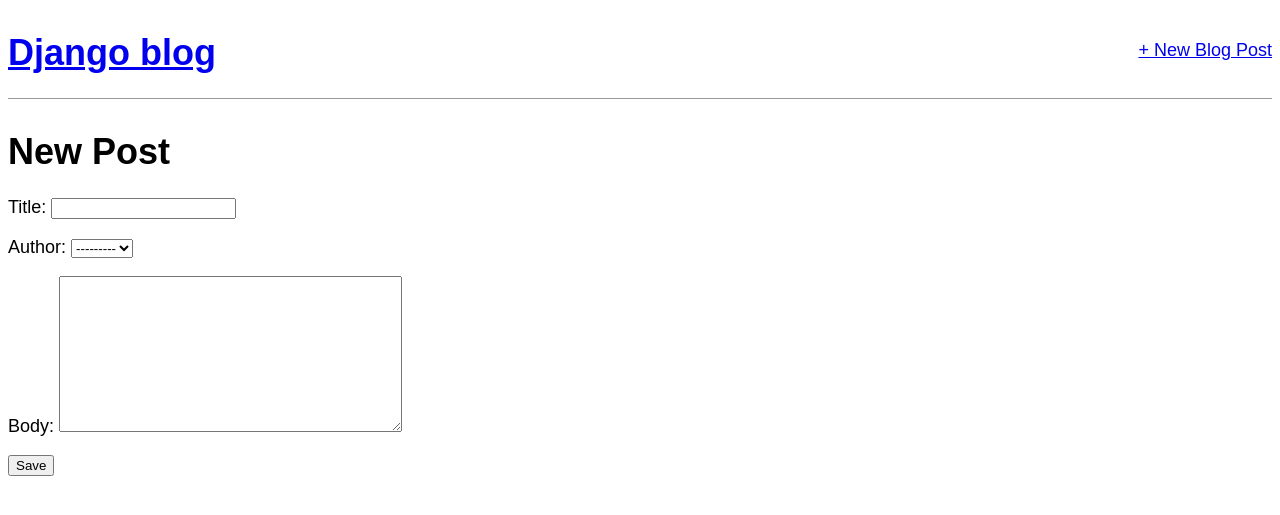
After one commit to aakashpadhiyar/blog-app-django, a Django app: page /post/new/ in a window 1280 px wide. The commit adds this page. Shown: the top 515 px of the page. Run offline with Django 3.2, Linux system fonts and the light colour scheme.

Commit message:
Ch5 + Ch6 first commit

```diff
--- a/blog/models.py
+++ b/blog/models.py
@@ -1,5 +1,5 @@
 from django.db import models
-
+from django.urls import reverse
 # Create your models here.
 class Post(models.Model):
     title = models.CharField(max_length=200)
@@ -11,3 +11,6 @@
 
     def __str__(self):
         return self.title
+
+    def get_absolute_url(self):
+        return reverse('post_detail', args=[str(self.id)])
--- a/blog/urls.py
+++ b/blog/urls.py
@@ -1,7 +1,8 @@
 from django.urls import path
-from .views import BlogListView, BlogDetailView
+from .views import BlogListView, BlogDetailView, BlogCreateView
 
 urlpatterns = [
+    path('post/new/', BlogCreateView.as_view(), name='post_new'),
     path('post/<int:pk>/', BlogDetailView.as_view(), name='post_detail'),
     path('', BlogListView.as_view(), name='home'),
 ]
--- a/blog/views.py
+++ b/blog/views.py
@@ -1,11 +1,17 @@
-from django.views  import generic
+from django.views.generic  import ListView, DetailView
+from django.views.generic.edit import CreateView
 from .models import Post
 # Create your views here.
 
-class BlogListView(generic.ListView):
+class BlogListView(ListView):
     model = Post
     template_name = 'home.html'
 
-class BlogDetailView(generic.DetailView):
+class BlogDetailView(DetailView):
     model = Post
     template_name = 'post_detail.html'
+
+class BlogCreateView(CreateView):
+    model = Post
+    template_name = 'post_new.html'
+    fields = '__all__'
--- a/blog_project/settings.py
+++ b/blog_project/settings.py
@@ -25,7 +25,7 @@
 # SECURITY WARNING: don't run with debug turned on in production!
 DEBUG = True
 
-ALLOWED_HOSTS = []
+ALLOWED_HOSTS = ['*']
 
 
 # Application definition
--- a/templates/base.html
+++ b/templates/base.html
@@ -6,9 +6,16 @@
     <link href="{% static 'css/base.css' %}" rel="stylesheet">
   </head>
   <body>
+    <div>
     <header>
-      <h1><a href="{% url 'home' %}">Django blog</a></h1>
+      <div class="nav-left">
+          <h1><a href="{% url 'home' %}">Django blog</a></h1>
+      </div>
+      <div class="nav-right">
+          <a href="{% url 'post_new' %}">+ New Blog Post</a>
+      </div>
     </header>
+    </div>
     <div>
     {% block contant %}
     {% endblock contant %}
--- a/templates/post_detail.html
+++ b/templates/post_detail.html
@@ -3,8 +3,8 @@
 {% block contant %}
 <div class="post-entry">
 
-  <h2>{{ post.title }}</h2>
-  <p>{{ post.body }}</p>
+  <h2>{{ object.title }}</h2>
+  <p>{{ object.body }}</p>
 </div>
 <br />
 {% endblock contant %}
--- /dev/null
+++ b/templates/post_new.html
@@ -0,0 +1,12 @@
+{% extends 'base.html' %}
+
+{% block contant %}
+
+  <h1>New Post</h1>
+  <form  action="" method="post">{% csrf_token %}
+
+    {{ form.as_p }}
+    <input type="submit" value="Save">
+  </form>
+
+{% endblock contant %}
```
